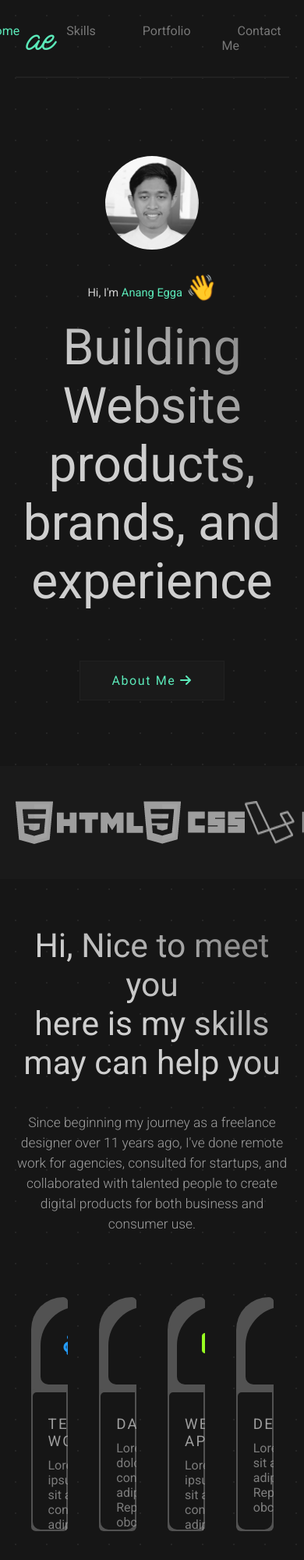
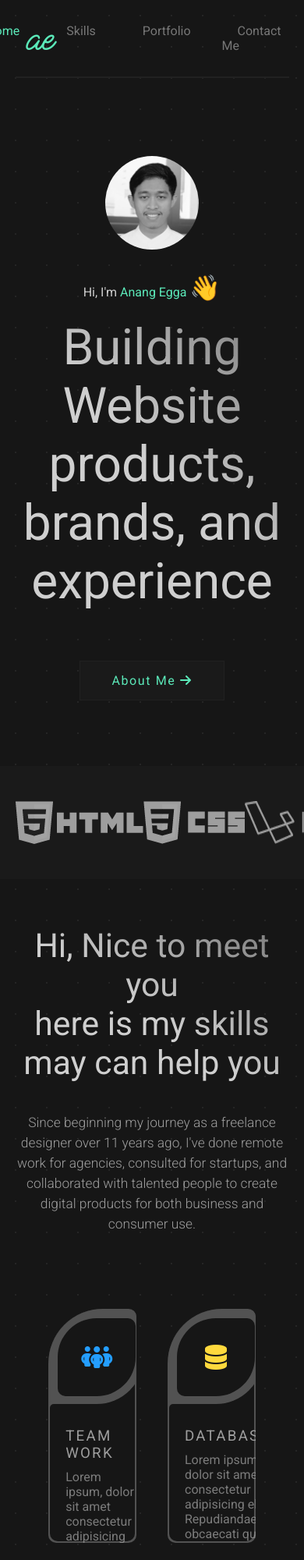
Before and after one commit to anang354/personal-website, a plain HTML site: page index.html in a window 390 px wide. Shown: the top 2000 px of the page at 78% size. Drawn offline with Linux system fonts and the light colour scheme.

Commit message:
add variable font size

```diff
--- a/assets/css/style.css
+++ b/assets/css/style.css
@@ -3,6 +3,13 @@
     font-family: "Manteman";
     src: url("/assets/fonts/Manteman.ttf")
 }
+:root {
+    --font-size-base: 16px;
+    --font-size-superheading: 36pt;
+    --font-size-heading: 32pt;
+    --font-size-subheading: 24pt;
+    --font-size-paragraph: 12pt;
+  }
 
 html, body, html * {
   font-family: 'Roboto', sans-serif;
@@ -59,7 +66,7 @@ nav > .brand {
     margin-left: 15px;
     font-weight: 400;
     color: #5BE9B9;
-    font-size: 36pt;
+    font-size: var(--font-size-superheading);
 }
 nav > .navbar {
     width: 80%;
@@ -79,7 +86,7 @@ nav > .navbar > ul > li {
 nav > .navbar > ul > li > a {
     color: #777777;
     padding: 10px 20px;
-    font-size: 12pt;
+    font-size: var(--font-size-paragraph);
     text-decoration: none;
     transition: 0.3s ease-out;
 }
@@ -102,7 +109,7 @@ nav > .navbar >ul >li > .active {
 
 .header > p {
     color: #CFCFCF;
-    font-size: 11pt;
+    font-size: var(--font-size-paragraph);
 }
 .header > .person {
     width: 120px;
@@ -198,7 +205,7 @@ svg.svg-inline {
 .title-text {
     font-weight: 400;
     text-align: center;
-    font-size: 32pt;
+    font-size: var(--font-size-heading);
     margin-top: 20px;
     background: #CFCFCF;
     background: -webkit-linear-gradient(to top right, #CFCFCF 50%, #777777 100%);
@@ -525,7 +532,7 @@ a.learn-more:hover .button-text {
     animation-iteration-count: infinite;  /* Never stop waving :) */
     transform-origin: 70% 70%;       /* Pivot around the bottom-left palm */
     display: inline-block;
-    font-size: 24pt;
+    font-size: var(--font-size-subheading);
   }
 
   @keyframes wave-animation {
@@ -703,3 +710,24 @@ footer small {
 .text-browm {
     color: ;
 }
+
+
+
+
+
+
+
+
+
+
+/* RESPONSIVE CSS MEDIA SCREEN */
+
+@media screen and (max-width: 1045px) {
+    #portfolio > .wrap {
+        flex-wrap: wrap;
+    }
+    #portfolio > .wrap > .card {
+        width: calc(35% - 10px);
+        margin: 15px 20px;
+    }
+}
```
